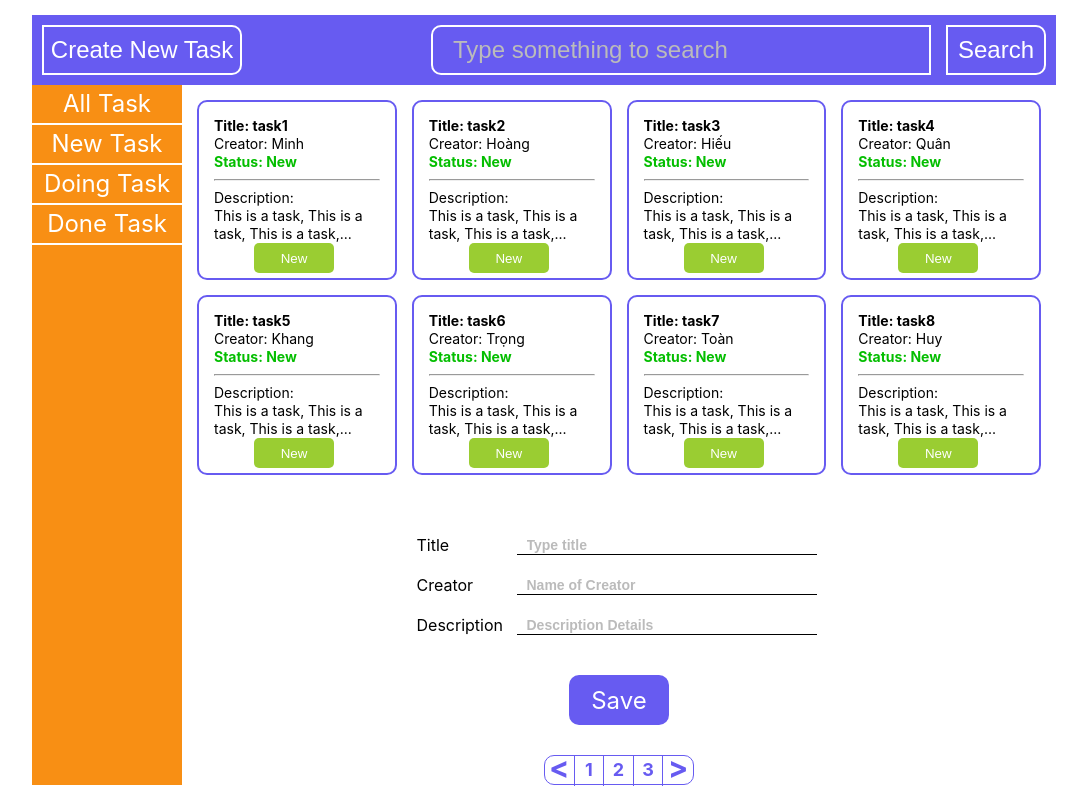
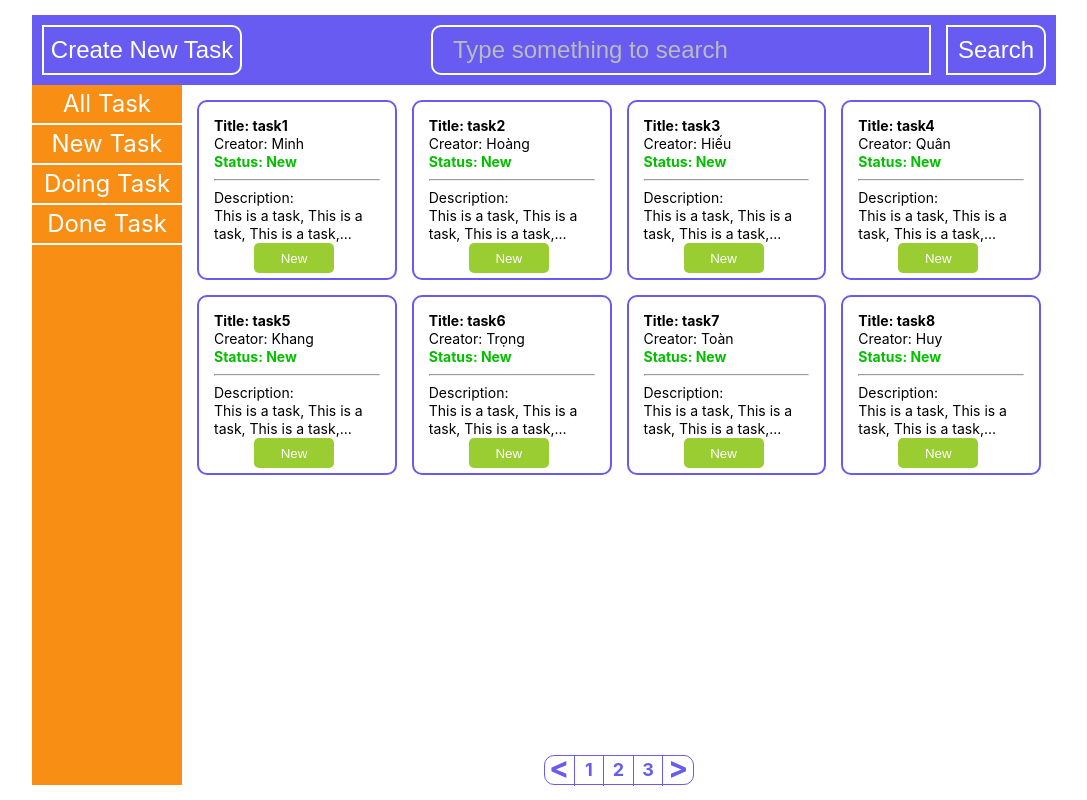
Before and after one commit to minhthanhhuynh99/learn-react-js, a React (Create React App) app in the folder todo-app/: page / in a window 1280 px wide. Shown: the whole page, without its empty margins (96-1183 px from the left). Built offline with nearby package versions, Linux system fonts and the light colour scheme.

Commit message:
form todo update

```diff
--- a/todo-app/src/App.js
+++ b/todo-app/src/App.js
@@ -5,6 +5,7 @@ import Header from './layouts/Header';
 import Sidebar from './layouts/Sidebar';
 import Body from './layouts/Body';
 import Footer from './layouts/Footer';
+import Form from './shared/Form';
 import { MODE } from './constants'
 
 
--- a/todo-app/src/layouts/Body.jsx
+++ b/todo-app/src/layouts/Body.jsx
@@ -24,7 +24,8 @@ function Body( { mode , handleChangeRenderMode } ) {
       case MODE.SHOW_LIST:
         return renderTodoItem();
       case MODE.ADD_NEW:
-        <Form
+        return (
+          <Form
           handleSubmit={(e) =>{
               e.preventDefault();
               const data = {
@@ -37,6 +38,7 @@ function Body( { mode , handleChangeRenderMode } ) {
               handleChangeRenderMode(MODE.SHOW_LIST)
           }}
         />
+        )
         default:
           return renderTodoItem();
     };
@@ -44,12 +46,12 @@ function Body( { mode , handleChangeRenderMode } ) {
 
       return (
         <div className='containerBody'>
-            {todoList.map((item,index) => (
+            {/* {todoList.map((item,index) => (
                 <TodoItem key={index} title={item.title} creator={item.creator} status={item.status} description={item.description} />
-            ))}
+            ))} */}
 
-            <Form handleSubmit={() => {}}/>
-            {/* {chooseMode()} */}
+            {/* <Form handleSubmit={() => {}}/> */}
+            {chooseMode()}
         </div>
       )
   }
```
